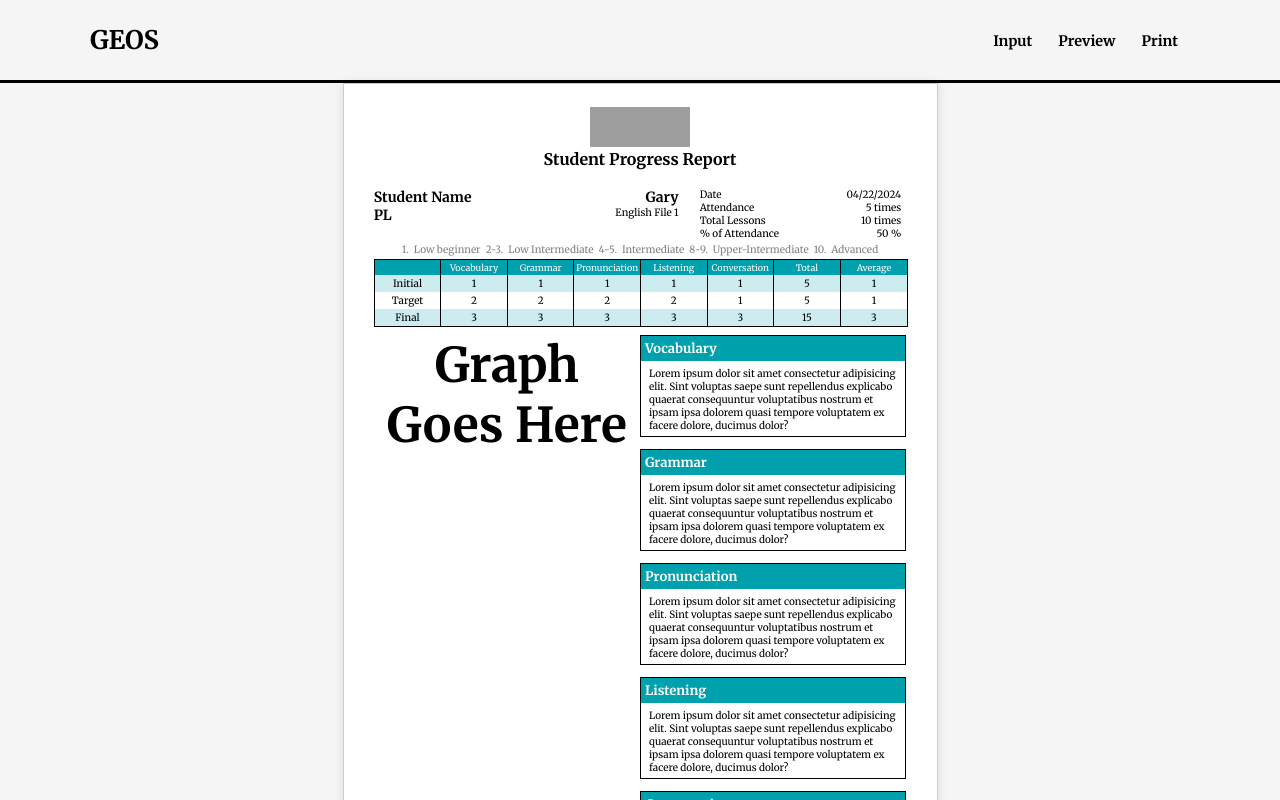
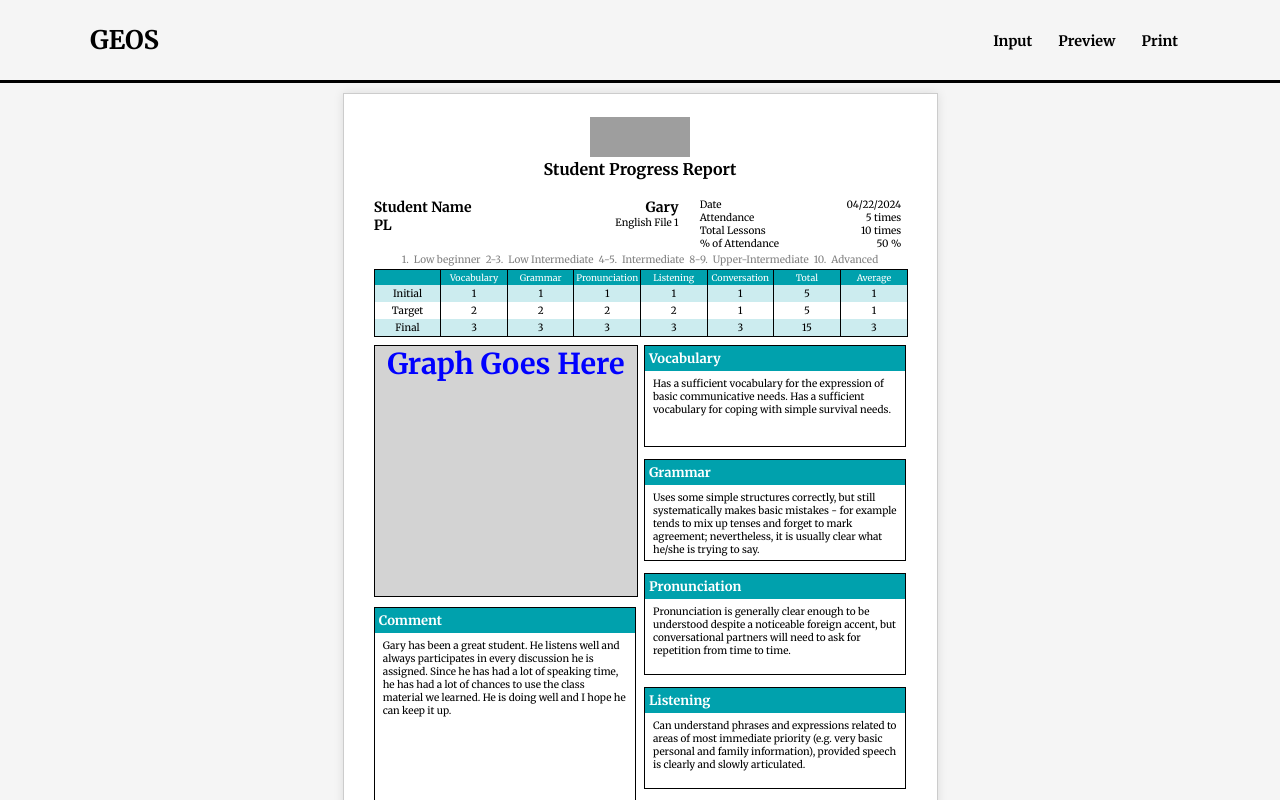
Before and after one commit to xsymmetry9/geos, a React app: page / in a window 1280 px wide. Both pictures are taken after a click on the item "Preview". Shown: the top 800 px of the page. Built offline with nearby package versions, Linux system fonts and the light colour scheme; grey boxes are pictures that could not be loaded.

Commit message:
Added comment and signature section

```diff
--- a/src/pages/App.jsx
+++ b/src/pages/App.jsx
@@ -20,7 +20,7 @@ const App = () =>{
                 new Level("pronunciation",1 ,2, 3),
                 new Level("listening", 1, 2, 3),
                 new Level("conversation", 1, 2, 3)],
-            'Comment goes here')
+            "Gary has been a great student.  He listens well and always participates in every discussion he is assigned.  Since he has had a lot of speaking time, he has had a lot of chances to use the class material we learned.  He is doing well and I hope he can keep it up.")
     );
 
     const navControl = (e) =>{
@@ -67,7 +67,9 @@ const App = () =>{
     return (
         <>
             <Header navControl = {navControl}/>
-            {contents[page]}
+            <div className="content">
+                {contents[page]}
+            </div>
             <Footer />
         </>
 
--- a/src/pages/Preview.jsx
+++ b/src/pages/Preview.jsx
@@ -8,9 +8,8 @@ const Preview = (data) =>{
         course,
         textbook,
         attendance,
-        totalLessons} = data; //returns data
-
-    console.log(data.getAverage("initial"));
+        totalLessons,
+        comment} = data; //returns data
 
     const Name = ({__name}) =>{
         return(
@@ -138,6 +137,23 @@ const Preview = (data) =>{
             </>
         )
     }
+    const Comment = ({__comment}) =>{
+
+        return(
+            <div className="card">
+                <div className="card-title"><h2>Comment</h2></div>
+                <p className="card-comment">{__comment}</p>
+            </div>
+        )
+
+    }
+    const Signature = () =>{
+        return(
+            <div className="signature-section">
+                <div className="card-title-no-border"><p>Signature</p></div>
+                <div className="signature-line"id = "line"></div>
+            </div>)
+    }
     return(
         <>
             <div className='papersize'>
@@ -161,7 +177,11 @@ const Preview = (data) =>{
                 </div>
                 <StudentLevelTable />
                 <div className = "graph-levelInfo">
-                    <Graph {...data}/>
+                    <div>
+                        <Graph {...data}/>
+                        <Comment __comment = {comment} />
+                        <Signature />
+                    </div>
                     <PlotCards {...data}/>
                 </div>
 
--- a/src/plot/Graph.jsx
+++ b/src/plot/Graph.jsx
@@ -4,7 +4,7 @@ const Graph = (data) =>{
     console.log(data);
     return(
         <>
-            <div className="container">
+            <div className="graph-container">
                 <h1>Graph goes here</h1>
             </div>
 
--- a/src/plot/PlotCards.jsx
+++ b/src/plot/PlotCards.jsx
@@ -3,23 +3,25 @@ import levelData from "../resource/levels.json";
 
 const PlotCards = (data) =>{
     const {levels} = data;
-    console.log(levels);
+    console.log(levels[0].final);
+
     const arr = ["vocabulary", "grammar", "pronunciation", "listening", "conversation"];
 
-    const Card = ({item}) => {
+    const Card = ({item, index}) => {
+        const score = levels[index].final;
+
         return (<div className= "level-card">
                     <h2 className="level-card-title">{item}</h2>
-                    <p className="level-card-description">Lorem ipsum dolor sit amet consectetur adipisicing elit. Sint voluptas saepe sunt repellendus explicabo quaerat consequuntur voluptatibus nostrum et ipsam ipsa dolorem quasi tempore voluptatem ex facere dolore, ducimus dolor?</p>
-
+                    <p className="level-card-description">{levelData["English"][item].Levels[score].description}</p>
                 </div>)
     }
 
-    console.log(levelData["English"]["Vocabulary"]);
+    console.log(levelData["English"]["vocabulary"].Levels[1 - 1].description);
 
     return(
         <>
             <div className='cards-container'>
-                {arr.map((item, index) => <Card item = {item} key = {index} />)}
+                {arr.map((item, index) => <Card item = {item} index = {index} key = {index} />)}
 
 
             </div>
--- a/src/resource/levels.json
+++ b/src/resource/levels.json
@@ -1,7 +1,7 @@
 
 {
     "English": {
-        "Vocabulary": {
+        "vocabulary": {
             "Levels":[
                 {
                     "id": 1,
@@ -55,7 +55,7 @@
                 }
             ]
         },
-        "Grammar": {
+        "grammar": {
             "Levels":[
                 {
                     "id": 1,
@@ -109,7 +109,7 @@
                 }
             ]
         },
-        "Pronunciation":{
+        "pronunciation":{
             "Levels":[
                 {
                     "id": 1,
@@ -164,7 +164,7 @@
             ]
         },
 
-        "Listening":{
+        "listening":{
             "Levels":[
                 {
                     "id": 1,
@@ -218,7 +218,7 @@
                 }
             ]
         },
-        "Conversation":{
+        "conversation":{
             "Levels":[
                 {
                     "id": 1,
--- a/src/styles/preview.scss
+++ b/src/styles/preview.scss
@@ -1,3 +1,5 @@
+@use "base";
+
 $background-color-dark: rgba(0, 161, 173, 1);
 $background-light: rgba(0, 161, 173, .2);
 
@@ -7,6 +9,10 @@ $background-light: rgba(0, 161, 173, .2);
         margin: 0;
     }
 }
+h1, h2{
+    text-transform: capitalize;
+}
+
 h2{
     font-size: 13px;
 }
@@ -71,6 +77,7 @@ p{
 .graph-levelInfo{
     margin-top: 8px;
     display: grid;
+    gap: 8px;
     grid-template-columns: 1fr 1fr;
 }
 .d-flex{
@@ -143,3 +150,34 @@ p{
         padding: 6px 8px;
     }
 }
+.graph-container{
+    width: 100%;
+    height: 250px;
+    border: 1px solid black;
+    background-color: lightgray;
+    text-align: center;
+    font-size: .9rem;
+    color: blue;
+}
+.card{
+    margin-top: 10px;
+    height: 220px;
+    .card-title{
+        background-color: $background-color-dark;
+        padding: 4px;
+        color: white;
+    }
+    .card-comment{
+        padding: 6px 8px;
+    }
+    border: 1px solid black;
+}
+
+.signature-section{
+    margin-top: 10px;
+    .signature-line{
+        height: 16px;
+        width: 100%;
+        border-bottom: 2px solid gray;
+    }
+}
--- a/src/styles/style.scss
+++ b/src/styles/style.scss
@@ -8,15 +8,6 @@ body {
     color: base.$font-color;
     font-family: base.$font-primary;
     background-color: base.$background-color;
-}
-h1{
-    font-size: base.$font-size-9;
-    color: base.$font-color;
-    text-align: center;
-    text-transform: capitalize;
-}
-h2, h3, h4{
-    text-transform: capitalize;
 }
 
 input, textarea{
@@ -122,3 +113,7 @@ button:hover{
 .level-description-box{
     padding: 2rem 0;
 }
+
+.content{
+    padding: 10px 0;
+}
```
Also changed, not shown: 1 other file (tests, documents, lock files or other folders).
